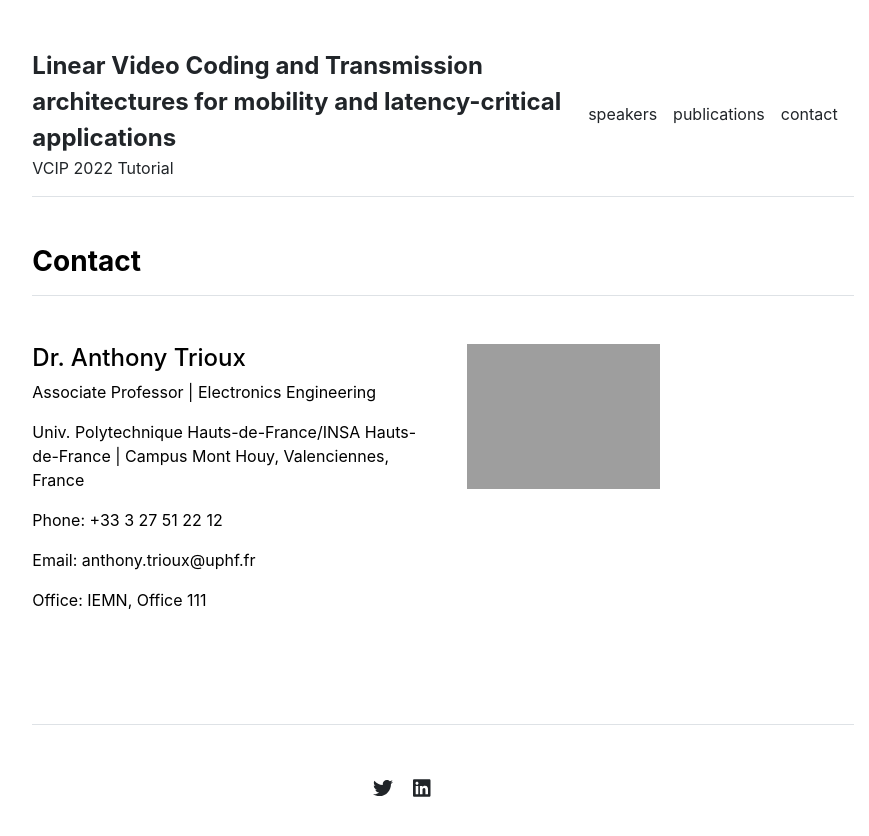
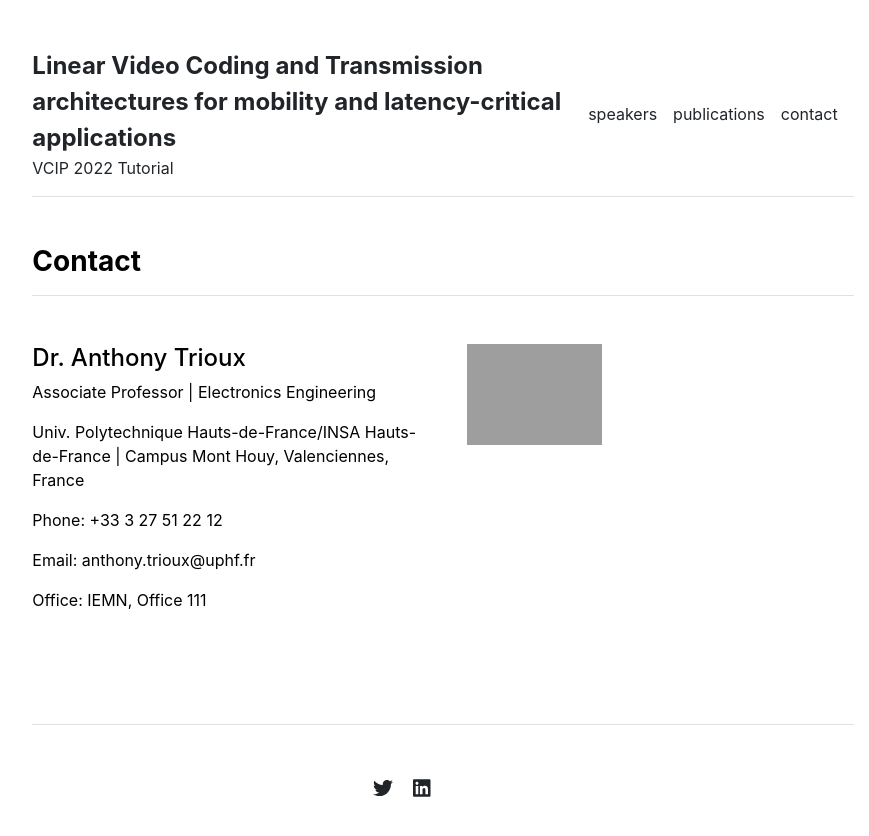
Before and after one commit to XiaYi59/LVCT, a Jekyll site: the page built from contact.md, in a window 1280 px wide. Shown: the top 836 px of the page, without its empty margins (197-1066 px from the left). Built offline with Jekyll 4.4.1, drawn with Linux system fonts in a browser that asks for light colours.

Commit message:
Update contact.html

```diff
--- a/_includes/contact.html
+++ b/_includes/contact.html
@@ -12,7 +12,7 @@
         <p>Office: {{ contact.office }}</p>
       </div>
       <div class="col-md-6">
-        <img src="{{ site.github.url }}/{{ contact.image }}" alt="Contact" width="50%">
+        <img src="{{ site.github.url }}/{{ contact.image }}" alt="Contact" width="35%">
       </div>
     </div>
     {% endfor %}
```
